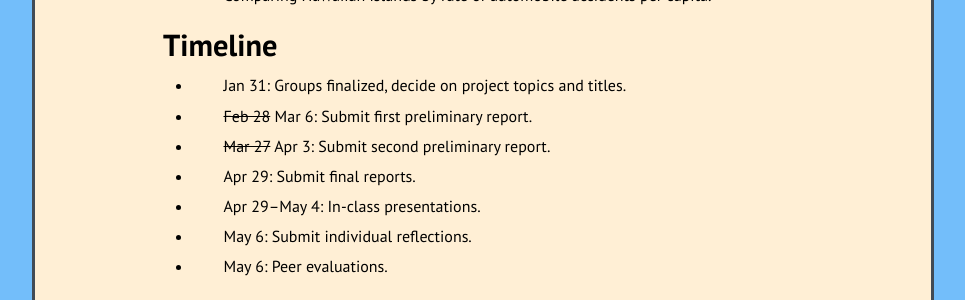
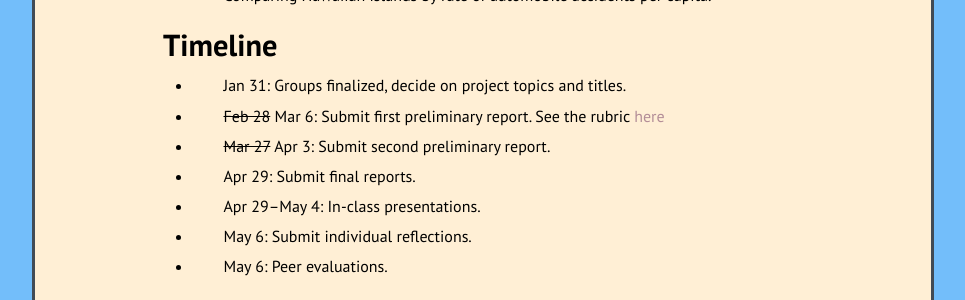
Before and after one commit to kamerynjw/kamerynjw.github.io, a Jekyll site: the page built from teaching/2020/math372/group-project.md, in a window 1280 px wide and 900 px high, scrolled down 528 px. Shown: the part 154-454 px from the top of the window, without its empty margins (157-1122 px from the left). Built offline with Jekyll 4.4.1, drawn with Linux system fonts in a browser that asks for light colours; nearby versions of some CDN libraries.

Commit message:
added rubric for prelim report 1 for group projeects 372

```diff
--- a/teaching/2020/math372/group-project.md
+++ b/teaching/2020/math372/group-project.md
@@ -29,7 +30,7 @@ Timeline
 
 * Jan 31: Groups finalized, decide on project topics and titles.
 
-* ~~Feb 28~~ Mar 6: Submit first preliminary report.
+* ~~Feb 28~~ Mar 6: Submit first preliminary report. See the rubric [here]({{ page.parent }}prelim-report1.pdf)
 
 * ~~Mar 27~~ Apr 3: Submit second preliminary report.
 
```
Also changed, not shown: other parts of teaching/2020/math372/group-project.md (+1 -0 lines), 1 other file.
